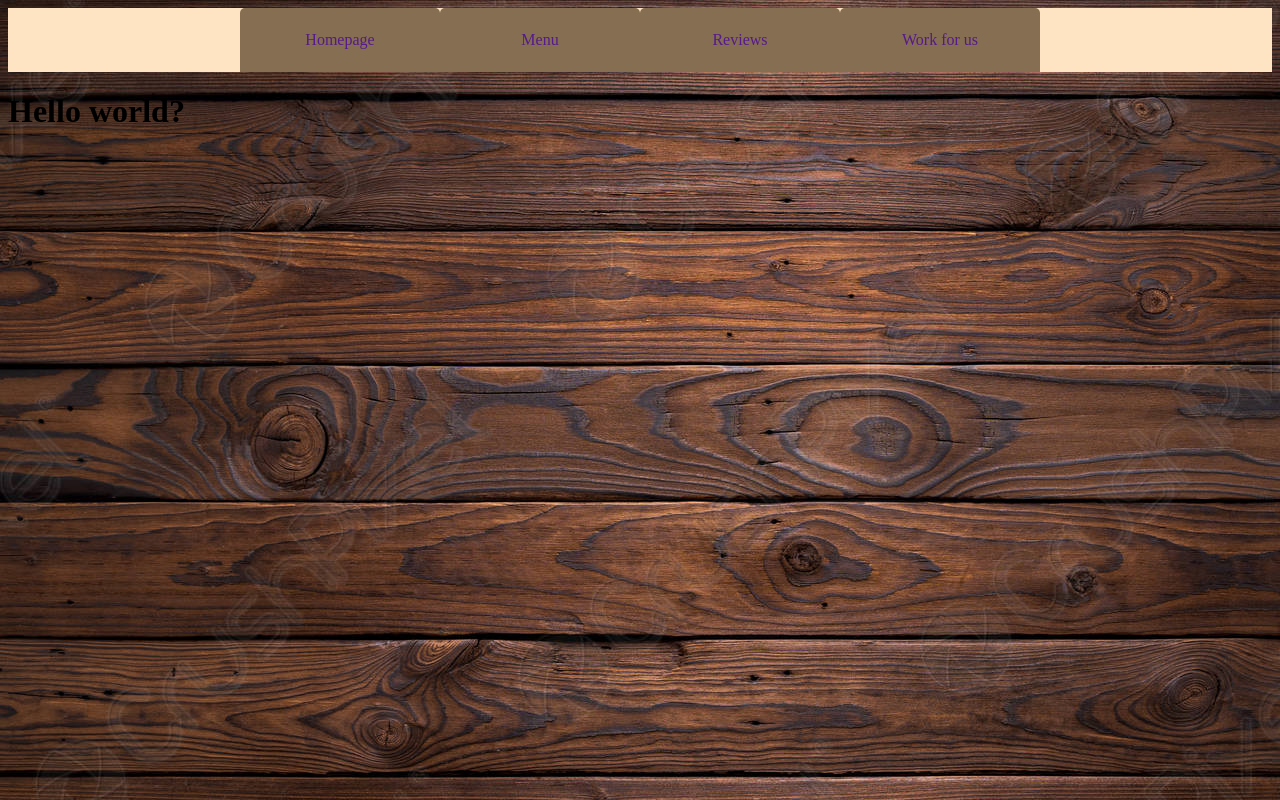
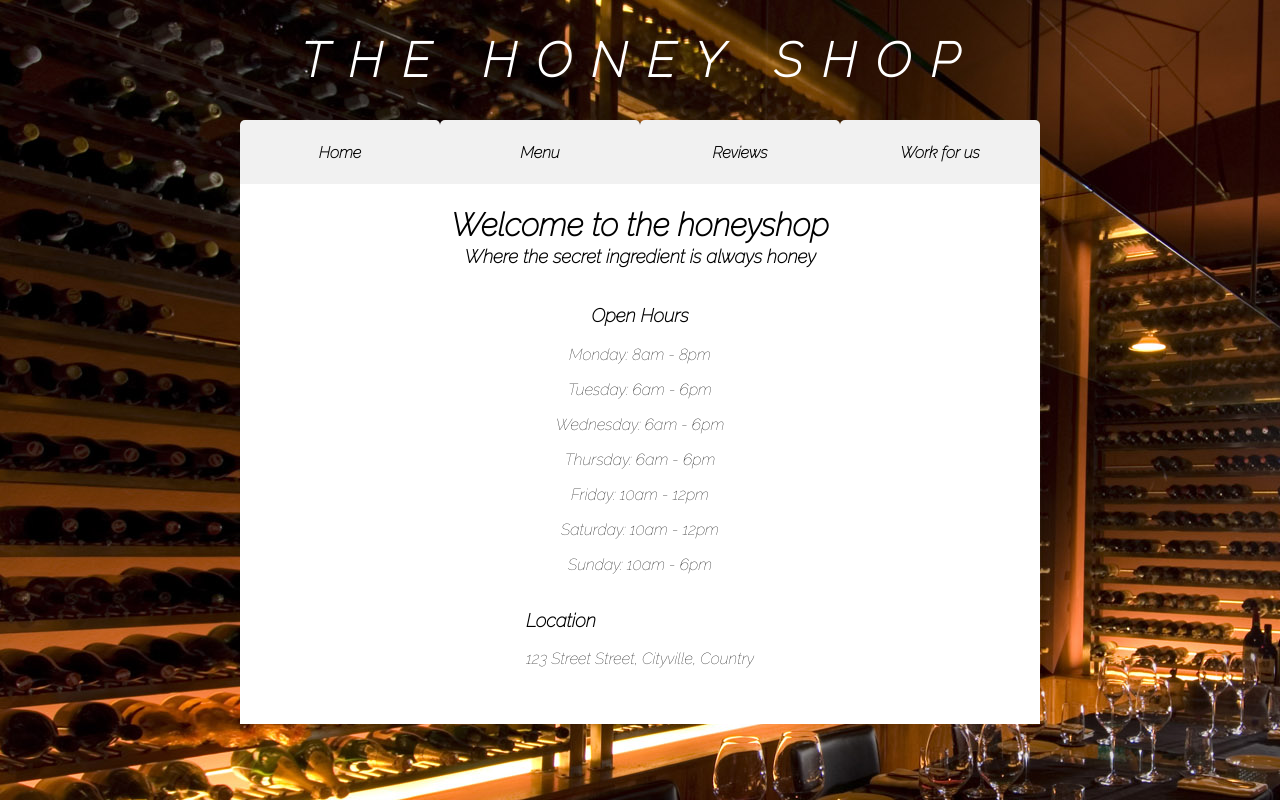
Before and after one commit to io-berg/ResturantPage, a website built with webpack: page src/index.html in a window 1280 px wide. Built offline with nearby package versions, Linux system fonts and the light colour scheme.

Commit message:
home tab

```diff
--- a/src/index.html
+++ b/src/index.html
@@ -4,19 +4,25 @@
 <head>
     <meta charset="UTF-8">
     <title>Honey Shop</title>
+    <link rel="preconnect" href="https://fonts.googleapis.com">
+    <link rel="preconnect" href="https://fonts.gstatic.com" crossorigin>
+    <link href="https://fonts.googleapis.com/css2?family=Raleway:ital,wght@1,100&display=swap" rel="stylesheet">
 </head>
 
 <body>
+    <div id="background-img"></div>
+    <div id="title-bar">
+        <h1 id="title">THE HONEY SHOP</h1>
+    </div>
     <div id="nav-bar">
         <ul id="nav-bar-link-list">
-            <li class="nav-bar-link"><a class="nav-text" href="">Homepage</a></li>
+            <li class="nav-bar-link"><a class="nav-text" id="homeBtn" href="">Home</a></li>
             <li class="nav-bar-link"><a class="nav-text" href="">Menu</a></li>
             <li class="nav-bar-link"><a class="nav-text" href="">Reviews</a></li>
             <li class="nav-bar-link"><a class="nav-text" href="">Work for us</a></li>
         </ul>
     </div>
     <div id="content">
-        <h1>Hello world?</h1>
 
     </div>
 </body>
--- a/src/index.js
+++ b/src/index.js
@@ -1,9 +1,18 @@
 import './styles.css';
-import { startUp } from "./modules/viewController";
-import wood from "./images/wood.jpg";
+import { BuildHome } from "./modules/homebuilder";
+import background from "./images/background.jpg";
 
-startUp(); // TODO: Create this
+function homeView() {
+    ClearPage();
+    BuildHome();
+}
 
-// const myImg = new Image();
-// myImg.src = wood;
-// document.querySelector('body').style.backgroundImage = myImg;
+function ClearPage() {
+    const contentDiv = document.querySelector("#content");
+    contentDiv.innerHTML = "";
+}
+
+document.querySelector("#homeBtn").addEventListener('click', homeView);
+
+
+BuildHome(); // TODO: Create this
--- /dev/null
+++ b/src/modules/homebuilder.js
@@ -0,0 +1,79 @@
+const contentDiv = document.querySelector('#content');
+
+export function BuildHome() {
+    contentDiv.style.fontFamily = 'Raleway';
+    contentDiv.style.display = "flex";
+    contentDiv.style.flexDirection = "column";
+    contentDiv.style.alignItems = 'center';
+    buildHeader();
+    buildMotto();
+    buildOpenTimes();
+    buildLocation();
+}
+
+function buildHeader() {
+    const header = document.createElement('h1');
+    header.innerText = "Welcome to the honeyshop";
+    header.style.textAlign = 'center';
+    header.style.marginBottom = "2px";
+
+    contentDiv.appendChild(header);
+}
+
+function buildMotto() {
+    const motto = document.createElement('h3');
+    motto.innerText = "Where the secret ingredient is always honey"
+    motto.style.textAlign = 'center';
+    motto.style.marginTop = 0;
+
+
+    contentDiv.appendChild(motto);
+}
+
+function buildOpenTimes() {
+    const openTimesDiv = document.createElement('div');
+    openTimesDiv.style.textAlign = 'center';
+    const opentimesHeader = document.createElement('h3');
+    opentimesHeader.innerText = "Open Hours"
+    opentimesHeader.textAlign = 'center';
+
+    var days = ["Monday: " + openHours.monday,
+    "Tuesday: " + openHours.tuesday,
+    "Wednesday: " + openHours.wednesday,
+    "Thursday: " + openHours.thursday,
+    "Friday: " + openHours.friday,
+    "Saturday: " + openHours.saturday,
+    "Sunday: " + openHours.sunday,
+    ];
+    openTimesDiv.appendChild(opentimesHeader);
+
+    days.forEach((e) => {
+        const daypara = document.createElement('p');
+        daypara.innerText = e;
+        openTimesDiv.appendChild(daypara);
+    });
+
+    contentDiv.appendChild(openTimesDiv);
+}
+
+function buildLocation() {
+    const locationDiv = document.createElement('div');
+    const locatioHeader = document.createElement('h3');
+    locatioHeader.innerText = 'Location'
+    const locationPara = document.createElement('p');
+    locationPara.innerText = '123 Street Street, Cityville, Country';
+    locationDiv.appendChild(locatioHeader);
+    locationDiv.appendChild(locationPara);
+    contentDiv.appendChild(locationDiv);
+    locationDiv.style.marginBottom = '40px';
+}
+
+var openHours = {
+    monday: "8am - 8pm",
+    tuesday: "6am - 6pm",
+    wednesday: "6am - 6pm",
+    thursday: "6am - 6pm",
+    friday: "10am - 12pm",
+    saturday: "10am - 12pm",
+    sunday: "10am - 6pm",
+}
--- a/src/modules/viewController.js
+++ /dev/null
@@ -1,5 +0,0 @@
-const bodyElem = document.querySelector('body');
-
-export function startUp() {
-    // bodyElem.style.backgroundColor = "red";
-}
--- a/src/styles.css
+++ b/src/styles.css
@@ -1,5 +1,15 @@
 body {
-    background-image: url(./images/wood.jpg);
+    background-image: url(./images/background.jpg);
+    background-repeat: no-repeat;
+    background-attachment: fixed;
+}
+
+#title-bar {
+    font-family: 'Raleway', sans-serif;
+    text-align: center;
+    letter-spacing: 20px;
+    color:white;
+    font-size: x-large;
 }
 
 #nav-bar {
@@ -7,7 +17,6 @@ body {
     display:flex;
     align-content: center;
     justify-content: center;
-    background-color: bisque;
 }
 
 #nav-bar-link-list {
@@ -19,9 +28,17 @@ body {
     align-items: center;
 }
 
+#content {
+    width:800px;
+    background-color: white;
+    margin: auto;
+}
+
 .nav-bar-link {
     display: flex;
-    background-color: rgb(133, 110, 81);
+    background-color: rgb(241, 241, 241);
+    color:black;
+    text-decoration: none;
     height:64px;
     width: 200px;
     border-radius: 5px 5px 0px 0px;
@@ -31,4 +48,7 @@ body {
     text-align: center;
     margin:auto;
     text-decoration: none;
+    font-family: 'Raleway', sans-serif;
+    color:black;
+    font-weight: bolder;
 }
```
Also changed, not shown: dist/9c6135c396af00b80f95.jpg (added), dist/d4b5149cd6db11d922c4.jpg (deleted), dist/index.html, dist/main.js, src/images/background.jpg (added), src/images/wood.jpg (deleted).
